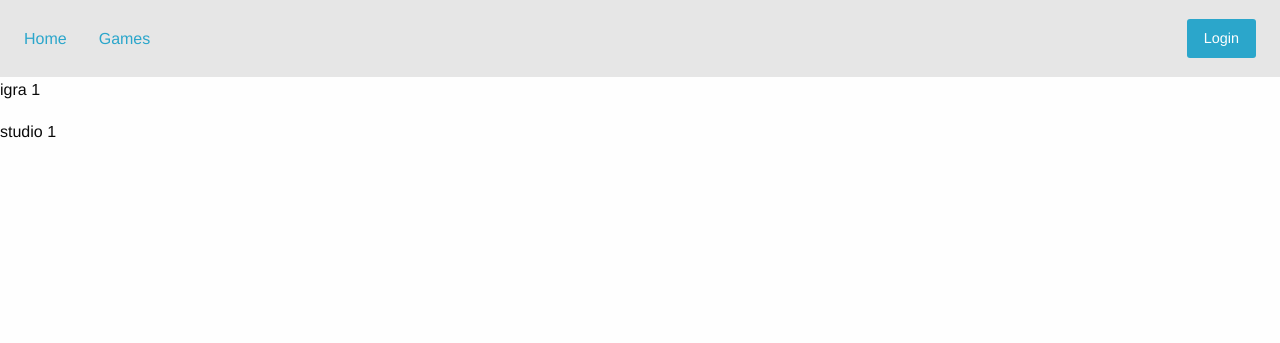
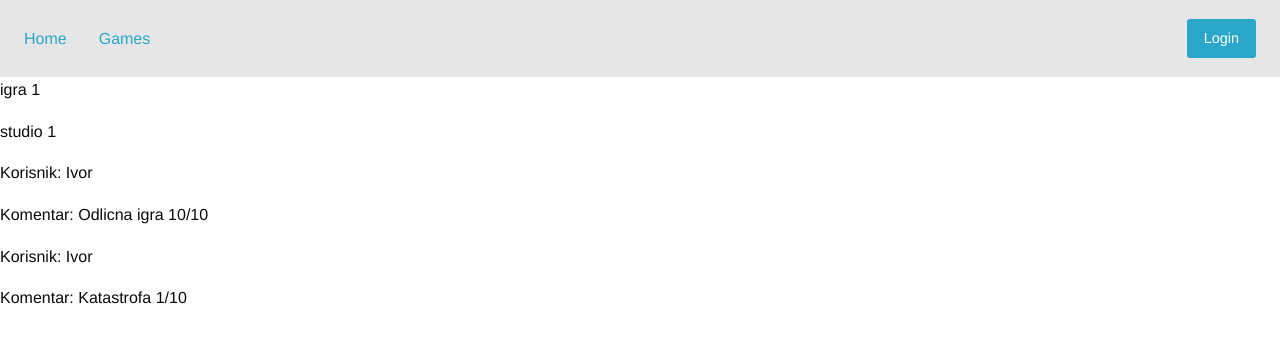
Before and after one commit to ZrinCrnjac/ivor_stranica, a PHP site: page /igra.php?id=1 in a window 1280 px wide. Shown: the top 343 px of the page. Run offline with PHP 8.4, Linux system fonts and the light colour scheme; data comes from the database, SQL or seed files in the repository.

Commit message:
Komentari ispisani

```diff
--- a/baza.sql
+++ b/baza.sql
@@ -28,6 +28,4 @@ insert into igra(ime,studio) values ('igra 1','studio 1'),('igra 2','studio 2'),
 INSERT INTO `komentar`(`tekst`, `igra_id`, `korisnik_id`) VALUES ('Odlicna igra 10/10',1,1),('Katastrofa 1/10',1,1);
 
 /*
-SELECT a.username, b.tekst, c.ime
-from korisnik a inner join komentar b where a.korisnik_id=b.korisnik_id
-inner join igra c where b.igra_id=c.igra_id order by a.korisnik_id desc
+SELECT a.username, b.tekst, c.ime from korisnik a inner join komentar b on a.korisnik_id=b.korisnik_id inner join igra c on b.igra_id=c.igra_id order by a.korisnik_id desc
--- a/igra.php
+++ b/igra.php
@@ -17,6 +17,18 @@ $red=$izraz->fetchAll();
 			<p><?php echo $r['ime']; ?></p>
 			<p><?php echo $r['studio']; ?></p>
 		<?php } ?>
+		<?php
+		$izrazz=$veza->prepare("SELECT a.username, b.tekst
+								from korisnik a
+								inner join komentar b on a.korisnik_id=b.korisnik_id
+								inner join igra c on b.igra_id=c.igra_id where c.igra_id=:id order by a.korisnik_id desc");
+		$izrazz->execute(array('id'=>$id));
+		$row=$izrazz->fetchAll();
+		foreach($row as $a) {
+		?>
+		<p>Korisnik: <?php echo $a['username']; ?></p>
+		<p>Komentar: <?php echo $a['tekst']; ?></p>
+		<?php } ?>
 		<?php include_once 'predlosci/skripte.php'; ?>
 	</body>
 </html>
```
